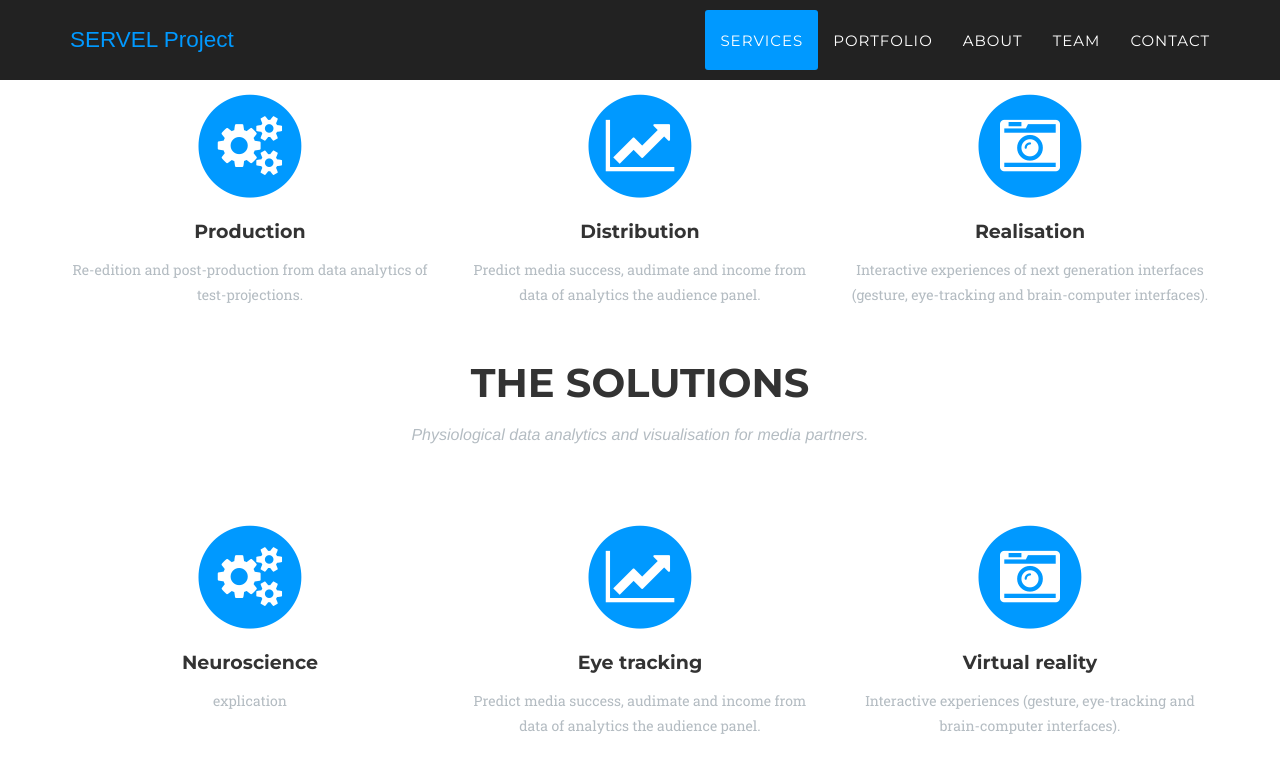
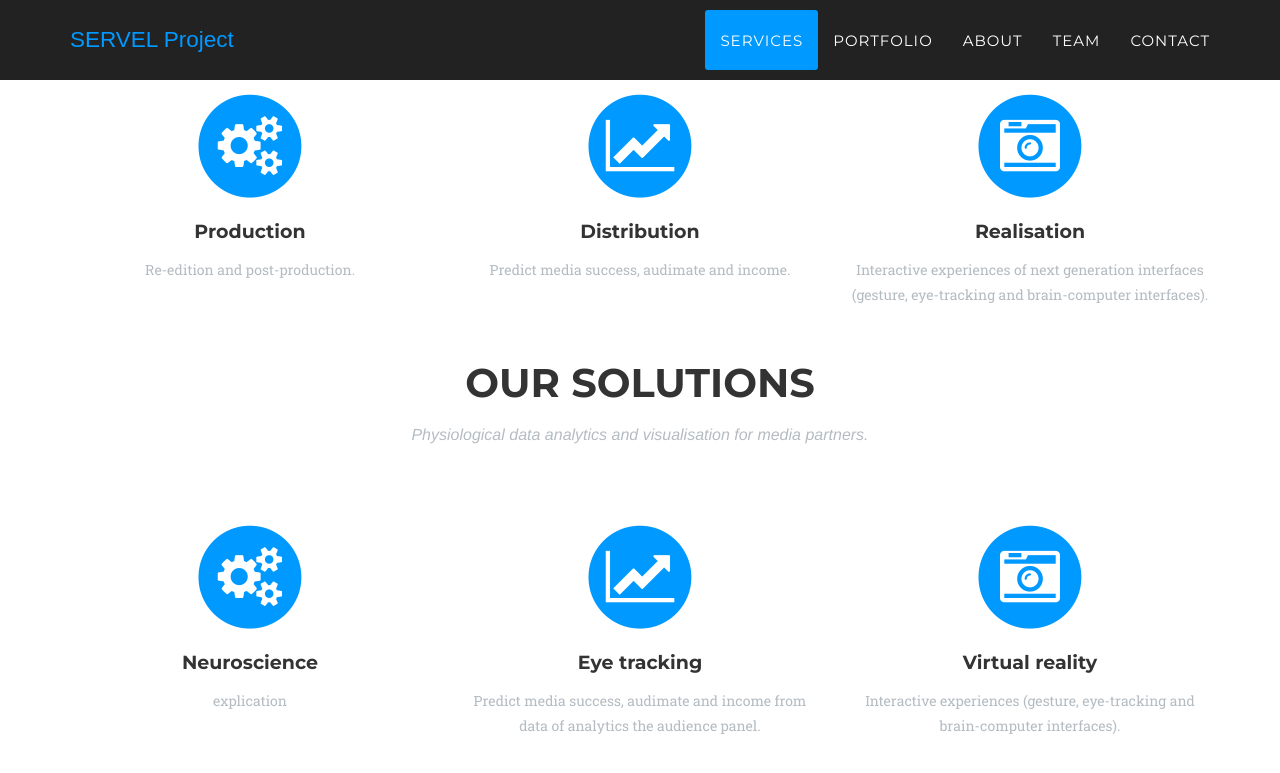
Before and after one commit to servelproject/servel-technologies.io, a Jekyll site: the page built from index.html, in a window 1280 px wide and 900 px high, scrolled down 978 px. Shown: the top 773 px of the window. Built offline with Jekyll 4.4.1, drawn with Linux system fonts in a browser that asks for light colours; some web fonts are replaced.

Commit message:
solution title updated

```diff
--- a/_includes/services.html
+++ b/_includes/services.html
@@ -14,7 +14,7 @@
                         <i class="fa fa-cogs fa-stack-1x fa-inverse"></i>
                     </span>
                     <h4 class="service-heading">Production</h4>
-                    <p class="text-muted">Re-edition and post-production from data analytics of test-projections.</p>
+                    <p class="text-muted">Re-edition and post-production.</p>
                 </div>
                 <div class="col-md-4">
                     <span class="fa-stack fa-4x">
@@ -22,7 +22,7 @@
                         <i class="fa fa-line-chart fa-stack-1x fa-inverse"></i>
                     </span>
                     <h4 class="service-heading">Distribution</h4>
-                    <p class="text-muted">Predict media success, audimate and income from data of analytics the audience panel.</p>
+                    <p class="text-muted">Predict media success, audimate and income.</p>
                 </div>
                 <div class="col-md-4">
                     <span class="fa-stack fa-4x">
@@ -37,7 +37,7 @@
             <br/>
             <div class="row">
                 <div class="col-lg-12 text-center">
-                    <h2 class="section-heading">The solutions</h2>
+                    <h2 class="section-heading">Our solutions</h2>
                     <h3 class="section-subheading text-muted">Physiological data analytics and visualisation for media partners.</h3>
                 </div>
             </div>
```
